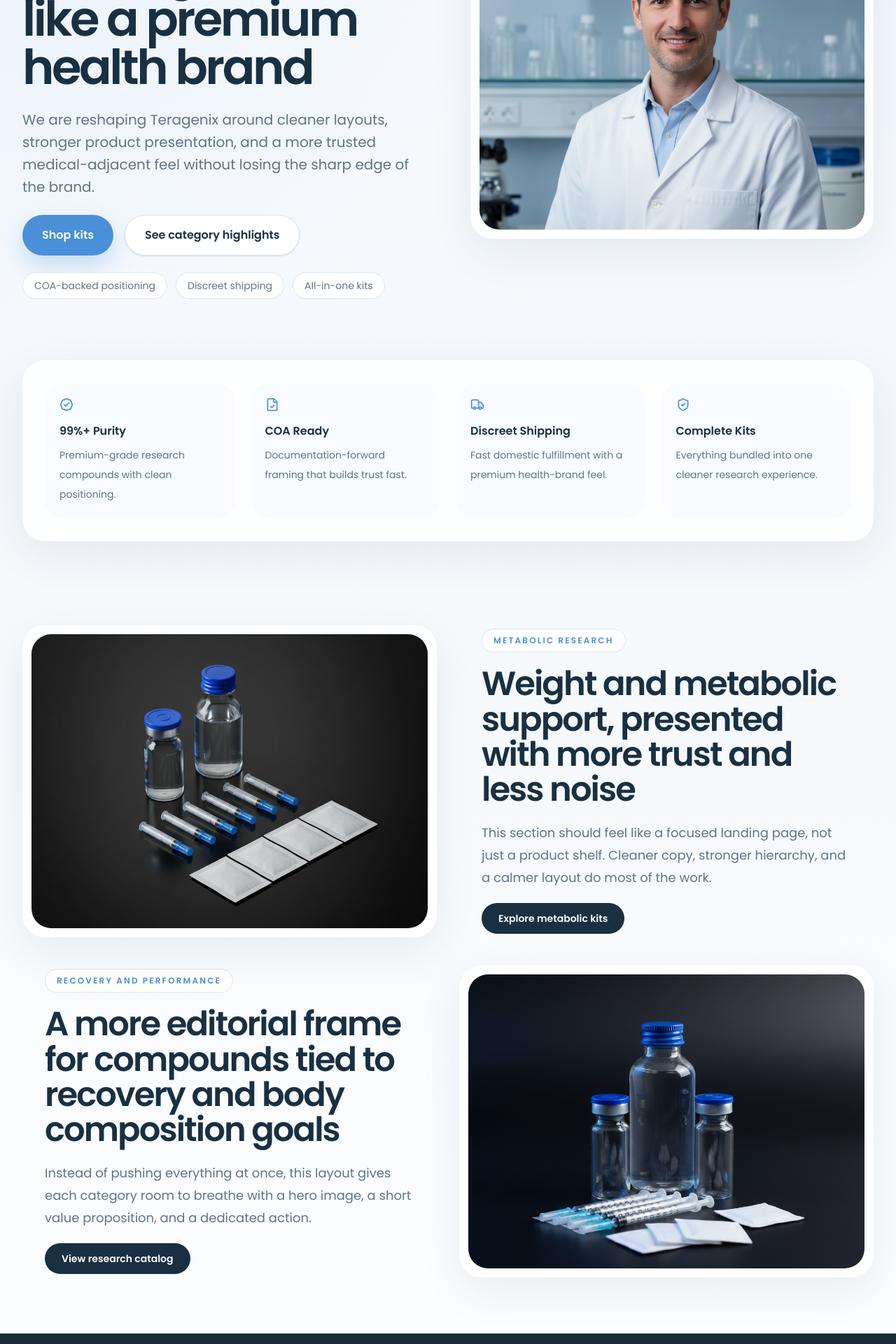
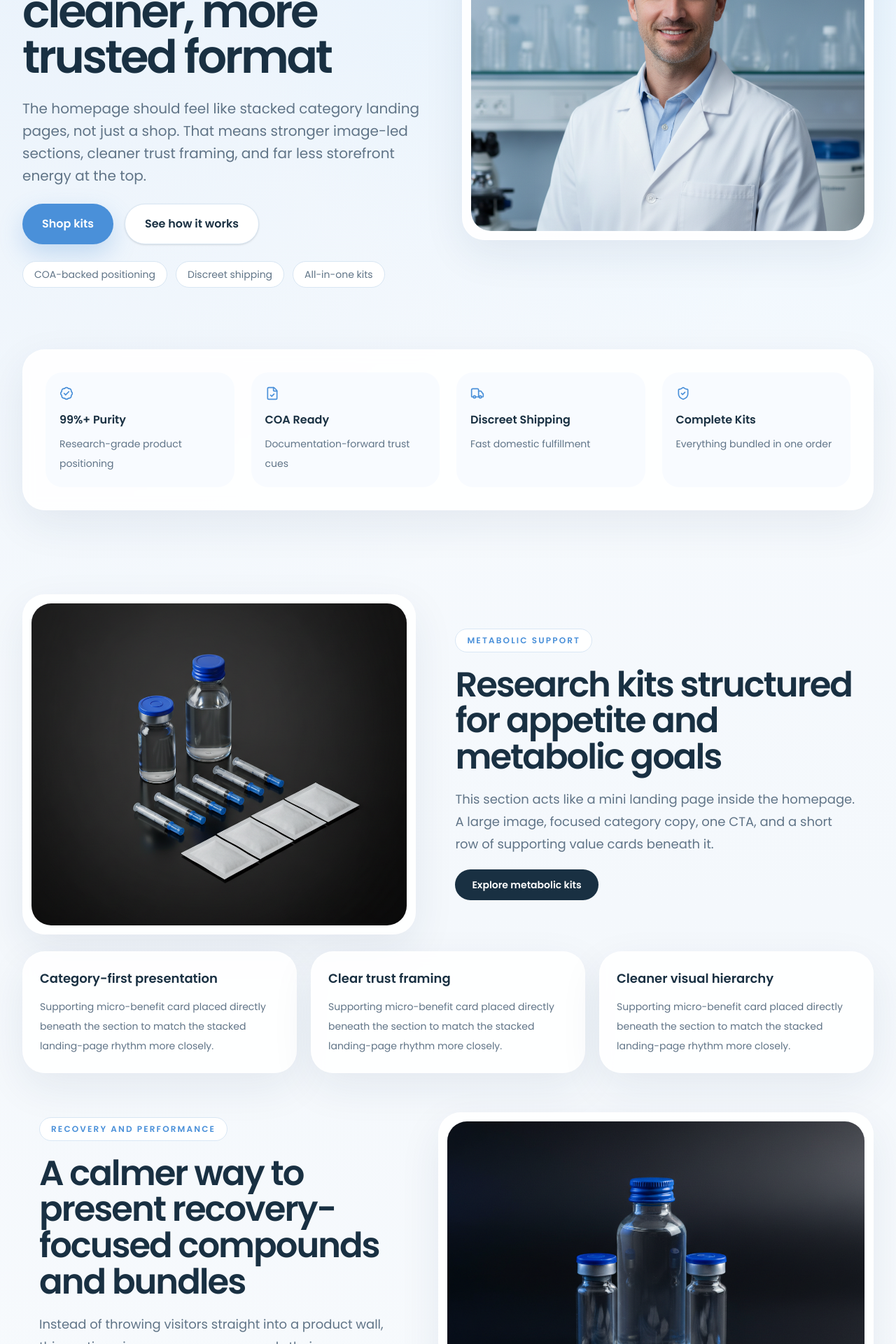
Before and after one commit to sethschnrt/teragenix, a Next.js app: page / in a window 1280 px wide. Shown: the part 400-2320 px from the top of the page at 70% size. Built offline with nearby package versions, Linux system fonts and the light colour scheme.

Commit message:
rebuild homepage as stacked category landing sections

```diff
--- a/src/app/page.tsx
+++ b/src/app/page.tsx
@@ -1,36 +1,64 @@
 import { DisclaimerBanner } from "@/components/disclaimer-banner";
 import { Footer } from "@/components/footer";
-import { BadgeCheck, FileCheck, ShieldCheck, Truck } from "lucide-react";
+import { BadgeCheck, FileCheck, Headset, ShieldCheck, Truck } from "lucide-react";
 import Link from "next/link";
 
 const BASE_PATH = process.env.NODE_ENV === "production" ? "/teragenix" : "";
 
-const trustItems = [
-  { icon: BadgeCheck, title: "99%+ Purity", text: "Premium-grade research compounds with clean positioning." },
-  { icon: FileCheck, title: "COA Ready", text: "Documentation-forward framing that builds trust fast." },
-  { icon: Truck, title: "Discreet Shipping", text: "Fast domestic fulfillment with a premium health-brand feel." },
-  { icon: ShieldCheck, title: "Complete Kits", text: "Everything bundled into one cleaner research experience." },
+const valueStrip = [
+  { icon: BadgeCheck, title: "99%+ Purity", text: "Research-grade product positioning" },
+  { icon: FileCheck, title: "COA Ready", text: "Documentation-forward trust cues" },
+  { icon: Truck, title: "Discreet Shipping", text: "Fast domestic fulfillment" },
+  { icon: ShieldCheck, title: "Complete Kits", text: "Everything bundled in one order" },
 ];
 
-const spotlightSections = [
+const stackedSections = [
   {
-    eyebrow: "Metabolic research",
-    title: "Weight and metabolic support, presented with more trust and less noise",
-    body:
-      "This section should feel like a focused landing page, not just a product shelf. Cleaner copy, stronger hierarchy, and a calmer layout do most of the work.",
+    eyebrow: "Metabolic support",
+    title: "Research kits structured for appetite and metabolic goals",
+    text: "This section acts like a mini landing page inside the homepage. A large image, focused category copy, one CTA, and a short row of supporting value cards beneath it.",
+    href: "/shop?category=metabolic",
     cta: "Explore metabolic kits",
-    href: "/shop?category=metabolic",
     image: "/images/product-tirzepatide.png",
+    features: [
+      "Category-first presentation",
+      "Clear trust framing",
+      "Cleaner visual hierarchy",
+    ],
   },
   {
     eyebrow: "Recovery and performance",
-    title: "A more editorial frame for compounds tied to recovery and body composition goals",
-    body:
-      "Instead of pushing everything at once, this layout gives each category room to breathe with a hero image, a short value proposition, and a dedicated action.",
-    cta: "View research catalog",
+    title: "A calmer way to present recovery-focused compounds and bundles",
+    text: "Instead of throwing visitors straight into a product wall, this section gives recovery compounds their own narrative block, image, and CTA, with supporting cards directly underneath.",
     href: "/shop",
+    cta: "Browse recovery-ready kits",
     image: "/images/product-recovery-stack.png",
+    features: [
+      "Image-led storytelling",
+      "Premium health-brand pacing",
+      "More room for trust cues",
+    ],
   },
+  {
+    eyebrow: "Beauty and longevity",
+    title: "Glow and longevity categories framed like premium care offerings",
+    text: "This should feel softer and more editorial. Same structure again: big image, category headline, short explanation, CTA, then a small row of cards to reinforce the offer.",
+    href: "/shop?category=beauty",
+    cta: "See beauty-focused kits",
+    image: "/images/hero-vial.png",
+    features: [
+      "Softer visual tone",
+      "Stronger category separation",
+      "Reusable homepage pattern",
+    ],
+  },
+];
+
+const proofItems = [
+  { icon: ShieldCheck, title: "Purity-first brand frame", text: "Quality language should show up before the storefront feel does." },
+  { icon: FileCheck, title: "Documentation cues", text: "COA and verification language should be layered throughout." },
+  { icon: Truck, title: "Discreet delivery", text: "Shipping language should feel premium and reassuring." },
+  { icon: Headset, title: "Support and trust", text: "The site should feel guided and deliberate, not improvised." },
 ];
 
 export default function Home() {
@@ -38,27 +66,21 @@ export default function Home() {
     <main>
       <section className="relative overflow-hidden py-8 sm:py-12">
         <div className="medvi-shell">
-          <div className="grid gap-10 lg:grid-cols-[1.02fr_0.98fr] lg:items-center">
+          <div className="grid gap-10 lg:grid-cols-[1fr_1fr] lg:items-center">
             <div className="space-y-6">
               <span className="medvi-pill">Premium peptide research kits</span>
-              <h1 className="max-w-2xl text-4xl font-semibold tracking-[-0.05em] text-[#193042] sm:text-5xl lg:text-[4.3rem] lg:leading-[1.0]">
-                Research compounds, packaged more like a premium health brand
+              <h1 className="max-w-2xl text-4xl font-semibold tracking-[-0.05em] text-[#193042] sm:text-5xl lg:text-[4.1rem] lg:leading-[1.0]">
+                Research compounds presented in a cleaner, more trusted format
               </h1>
               <p className="max-w-xl text-lg leading-8 text-[#607487] sm:text-xl">
-                We are reshaping Teragenix around cleaner layouts, stronger product presentation, and a more trusted medical-adjacent feel without losing the sharp edge of the brand.
+                The homepage should feel like stacked category landing pages, not just a shop. That means stronger image-led sections, cleaner trust framing, and far less storefront energy at the top.
               </p>
               <div className="flex flex-col gap-4 sm:flex-row">
-                <Link
-                  href="/shop"
-                  className="inline-flex items-center justify-center rounded-full bg-[#4A90D9] px-7 py-4 text-base font-semibold text-white shadow-[0_14px_34px_rgba(74,144,217,0.28)] transition hover:bg-[#3A7BC8]"
-                >
+                <Link href="/shop" className="inline-flex items-center justify-center rounded-full bg-[#4A90D9] px-7 py-4 text-base font-semibold text-white shadow-[0_14px_34px_rgba(74,144,217,0.28)] transition hover:bg-[#3A7BC8]">
                   Shop kits
                 </Link>
-                <Link
-                  href="#category-spotlights"
-                  className="inline-flex items-center justify-center rounded-full border border-[#d8e6f3] bg-white px-7 py-4 text-base font-semibold text-[#193042] shadow-sm transition hover:bg-[#f5f9fc]"
-                >
-                  See category highlights
+                <Link href="#value-strip" className="inline-flex items-center justify-center rounded-full border border-[#d8e6f3] bg-white px-7 py-4 text-base font-semibold text-[#193042] shadow-sm transition hover:bg-[#f5f9fc]">
+                  See how it works
                 </Link>
               </div>
               <div className="flex flex-wrap gap-3 text-sm text-[#607487]">
@@ -70,20 +92,16 @@ export default function Home() {
 
             <div className="medvi-card overflow-hidden p-3">
               {/* eslint-disable-next-line @next/next/no-img-element */}
-              <img
-                src={`${BASE_PATH}/images/hero-doctor.png`}
-                alt="Medical research visual"
-                className="h-[500px] w-full rounded-[28px] object-cover object-top"
-              />
+              <img src={`${BASE_PATH}/images/hero-doctor.png`} alt="Medical research visual" className="h-[520px] w-full rounded-[28px] object-cover object-top" />
             </div>
           </div>
         </div>
       </section>
 
-      <section className="py-8 sm:py-10">
+      <section id="value-strip" className="py-8 sm:py-10">
         <div className="medvi-shell">
           <div className="medvi-card grid gap-6 px-6 py-8 sm:grid-cols-2 sm:px-8 lg:grid-cols-4">
-            {trustItems.map((item) => (
+            {valueStrip.map((item) => (
               <div key={item.title} className="rounded-[24px] bg-[#f8fbff] p-5">
                 <item.icon className="h-5 w-5 text-[#4A90D9]" />
                 <h3 className="mt-4 text-base font-semibold text-[#193042]">{item.title}</h3>
@@ -94,36 +112,64 @@ export default function Home() {
         </div>
       </section>
 
-      <section id="category-spotlights" className="py-20">
-        <div className="medvi-shell space-y-10">
-          {spotlightSections.map((section, index) => (
-            <div
-              key={section.title}
-              className={`grid gap-8 lg:grid-cols-2 lg:items-center ${index % 2 === 1 ? "lg:[&>*:first-child]:order-2" : ""}`}
-            >
+      <section className="py-20">
+        <div className="medvi-shell space-y-14">
+          {stackedSections.map((section, index) => (
+            <div key={section.title} className="space-y-6">
+              <div className={`grid gap-8 lg:grid-cols-[0.95fr_1.05fr] lg:items-center ${index % 2 === 1 ? "lg:[&>*:first-child]:order-2" : ""}`}>
                 <div className="medvi-card overflow-hidden p-3">
                   {/* eslint-disable-next-line @next/next/no-img-element */}
-                <img
-                  src={`${BASE_PATH}${section.image}`}
-                  alt={section.title}
-                  className="h-[420px] w-full rounded-[28px] object-cover"
-                />
+                  <img src={`${BASE_PATH}${section.image}`} alt={section.title} className="h-[460px] w-full rounded-[28px] object-cover" />
                 </div>
-              <div className="space-y-5 px-2 sm:px-4 lg:px-8">
+                <div className="space-y-5 px-2 sm:px-4 lg:px-6">
                   <span className="medvi-pill">{section.eyebrow}</span>
-                <h2 className="max-w-xl text-3xl font-semibold tracking-[-0.04em] text-[#193042] sm:text-4xl lg:text-[3rem] lg:leading-[1.05]">
+                  <h2 className="max-w-xl text-3xl font-semibold tracking-[-0.04em] text-[#193042] sm:text-4xl lg:text-[3.1rem] lg:leading-[1.04]">
                     {section.title}
                   </h2>
-                <p className="max-w-xl text-lg leading-8 text-[#607487]">{section.body}</p>
-                <Link
-                  href={section.href}
-                  className="inline-flex items-center justify-center rounded-full bg-[#193042] px-6 py-3 text-sm font-semibold text-white transition hover:bg-[#102230]"
-                >
+                  <p className="max-w-xl text-lg leading-8 text-[#607487]">{section.text}</p>
+                  <Link href={section.href} className="inline-flex items-center justify-center rounded-full bg-[#193042] px-6 py-3 text-sm font-semibold text-white transition hover:bg-[#102230]">
                     {section.cta}
                   </Link>
                 </div>
               </div>
+
+              <div className="grid gap-5 md:grid-cols-3">
+                {section.features.map((feature) => (
+                  <div key={feature} className="medvi-card p-6">
+                    <h3 className="text-lg font-semibold text-[#193042]">{feature}</h3>
+                    <p className="mt-3 text-sm leading-7 text-[#607487]">
+                      Supporting micro-benefit card placed directly beneath the section to match the stacked landing-page rhythm more closely.
+                    </p>
+                  </div>
                 ))}
+              </div>
+            </div>
+          ))}
+        </div>
+      </section>
+
+      <section className="py-20">
+        <div className="medvi-shell">
+          <div className="medvi-card px-6 py-10 sm:px-10">
+            <div className="mb-8 max-w-2xl">
+              <span className="medvi-pill mb-4">Proof and reassurance</span>
+              <h2 className="text-3xl font-semibold tracking-[-0.03em] text-[#193042] sm:text-4xl">
+                Proof should come before the hard storefront energy
+              </h2>
+              <p className="mt-4 text-lg leading-8 text-[#607487]">
+                Before visitors hit dense product shopping, the page should reinforce purity, documentation, shipping, and support with a dedicated reassurance block.
+              </p>
+            </div>
+            <div className="grid gap-5 md:grid-cols-2 lg:grid-cols-4">
+              {proofItems.map((item) => (
+                <div key={item.title} className="rounded-[24px] bg-[#f8fbff] p-5">
+                  <item.icon className="h-5 w-5 text-[#4A90D9]" />
+                  <h3 className="mt-4 text-base font-semibold text-[#193042]">{item.title}</h3>
+                  <p className="mt-2 text-sm leading-7 text-[#607487]">{item.text}</p>
+                </div>
+              ))}
+            </div>
+          </div>
         </div>
       </section>
 
```
Lines whose indentation alone changed are shown as unchanged.
